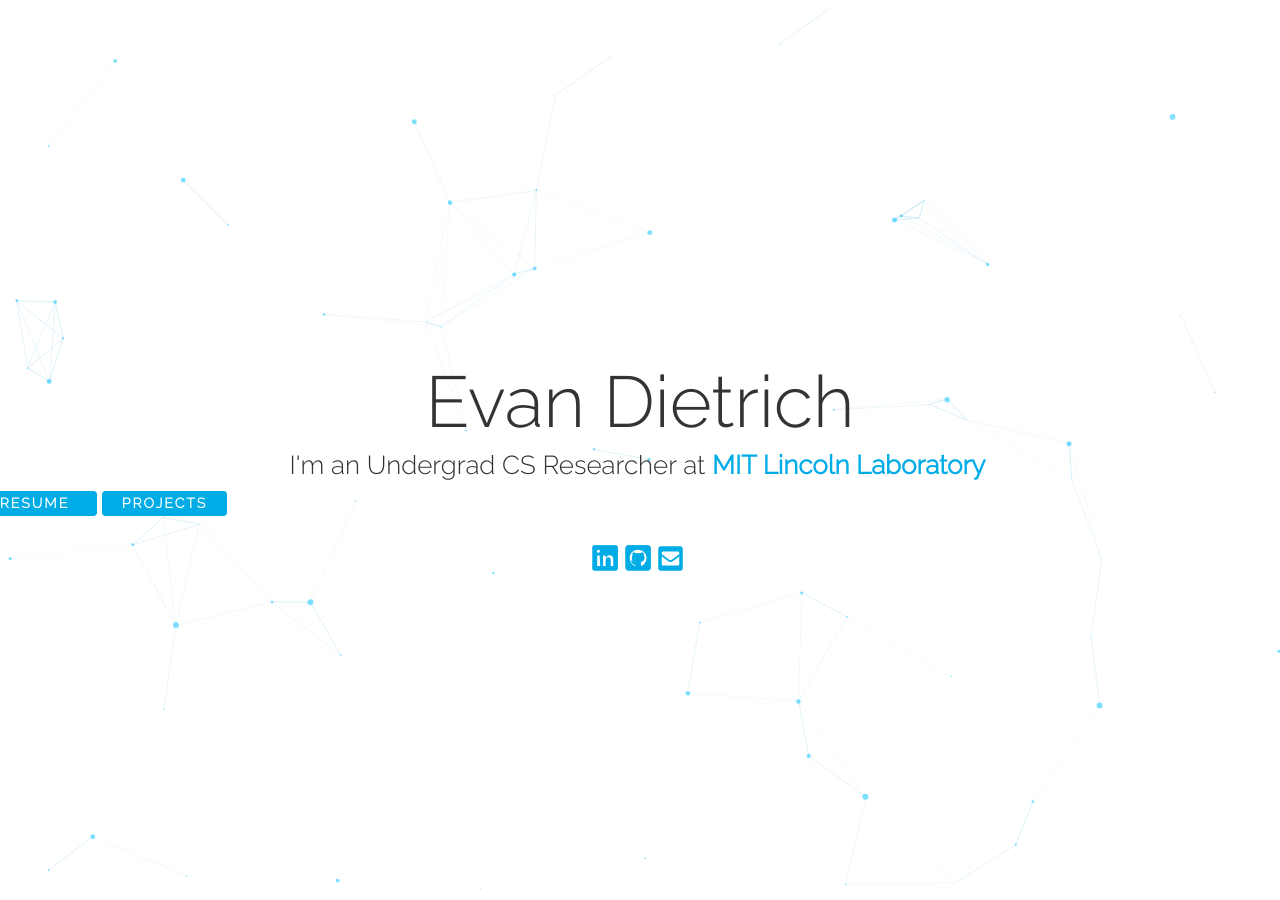
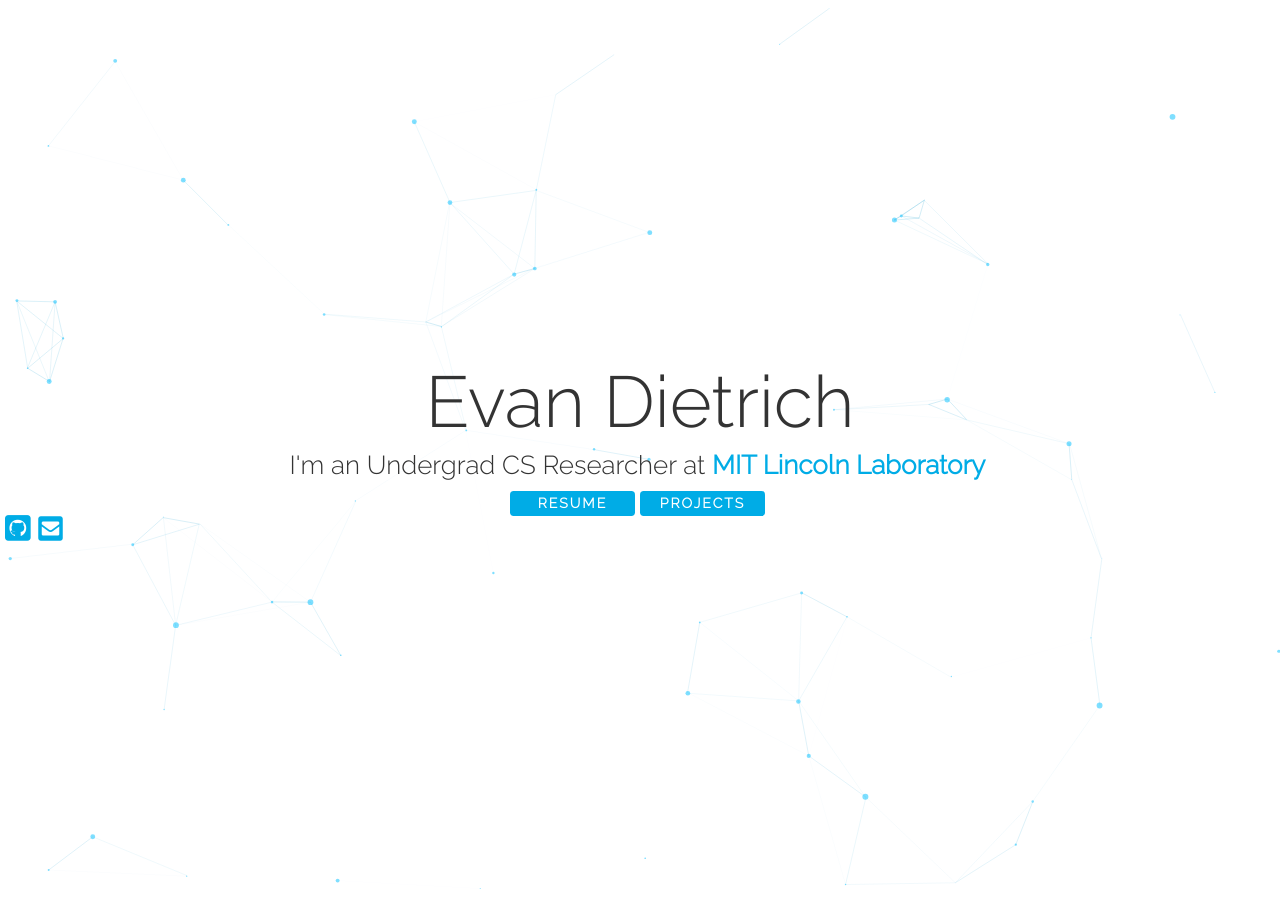
Before and after one commit to EvanDietrich/EvanDietrich.github.io, a Jekyll site: the page index.html, which Jekyll copies as it is, in a window 1280 px wide. Built offline with Jekyll 4.4.1, drawn with Linux system fonts in a browser that asks for light colours; nearby versions of some CDN libraries.

Commit message:
Update style.css

```diff
--- a/css/style.css
+++ b/css/style.css
@@ -46,7 +46,7 @@ a:visited {
 
 #nav {
     display: flex;
-    position: absolute;
+    position: relative;
     align-items: center;
     justify-content: center;
     margin: -28px;
@@ -55,7 +55,7 @@ a:visited {
 
 #nav2 {
     display: block;
-    position: relative;
+    position: absolute;
     align-items: center;
     justify-content: center;
     margin: -28px;
```
